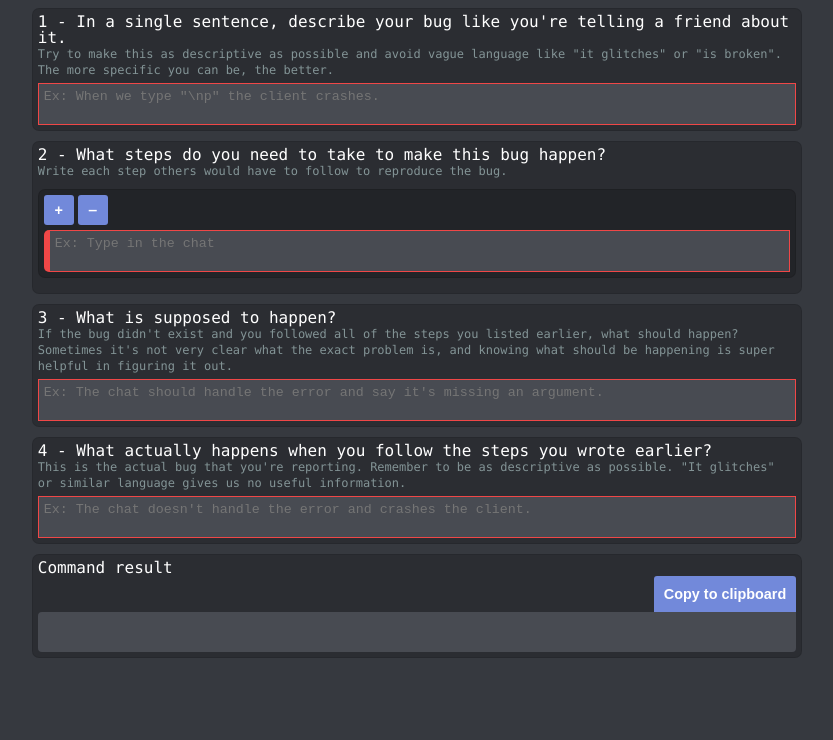
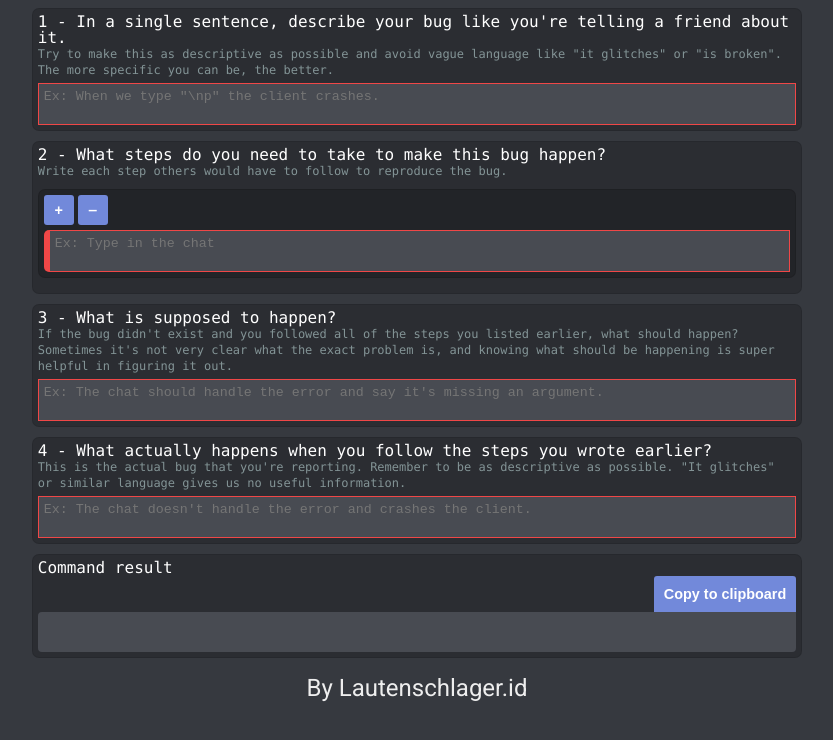
Before and after one commit to Lautenschlager-id/bug-tool.github.io, a plain HTML site: page index.html in a window 1280 px wide. Shown: the whole page, without its empty margins (223-1056 px from the left). Drawn offline with Linux system fonts and the light colour scheme.

Commit message:
Add files via upload

```diff
--- a/index.html
+++ b/index.html
@@ -41,5 +41,6 @@
 			<p align="right" style="margin: 0"><button id="copy" onclick="copy()" style="border-radius: 3px 3px 0 0;">Copy to clipboard</button></p>
 			<textarea id="result" style="margin-top:0; border-radius: 4px 0 4px 4px;" readonly></textarea>
 		</div>
+		<p align="center"><a href="https://lautenschlager-id.github.io/" target="_blank" style="text-decoration: none;"><label style="font-size: 1.5em; color: #EEEEEE;">By Lautenschlager.id</label></a></p>
 	</body>
 </html>
--- a/style.css
+++ b/style.css
@@ -1,5 +1,8 @@
+@import url('https://fonts.googleapis.com/css?family=Roboto');
+
 body {
-	background-color: #36393F
+	background-color: #36393F;
+	font-family: "Roboto";
 }
 
 .container {
```
